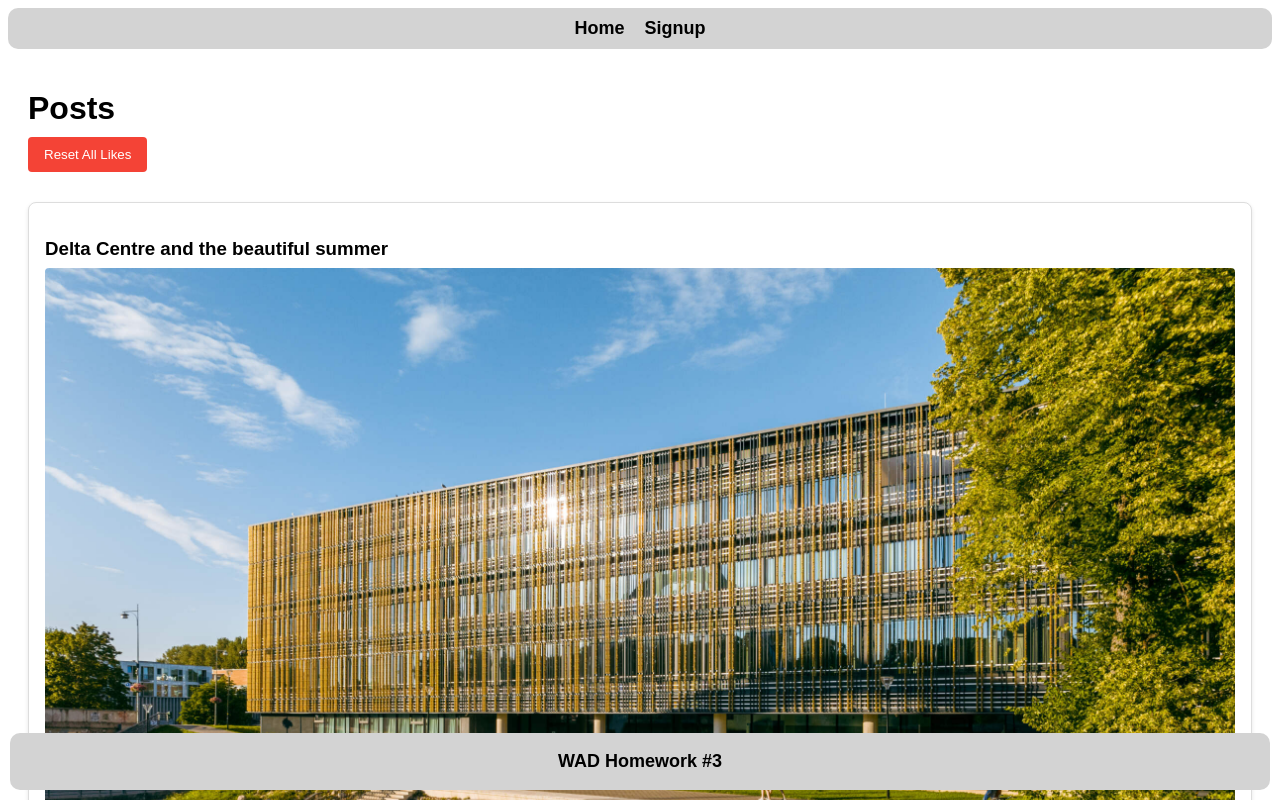
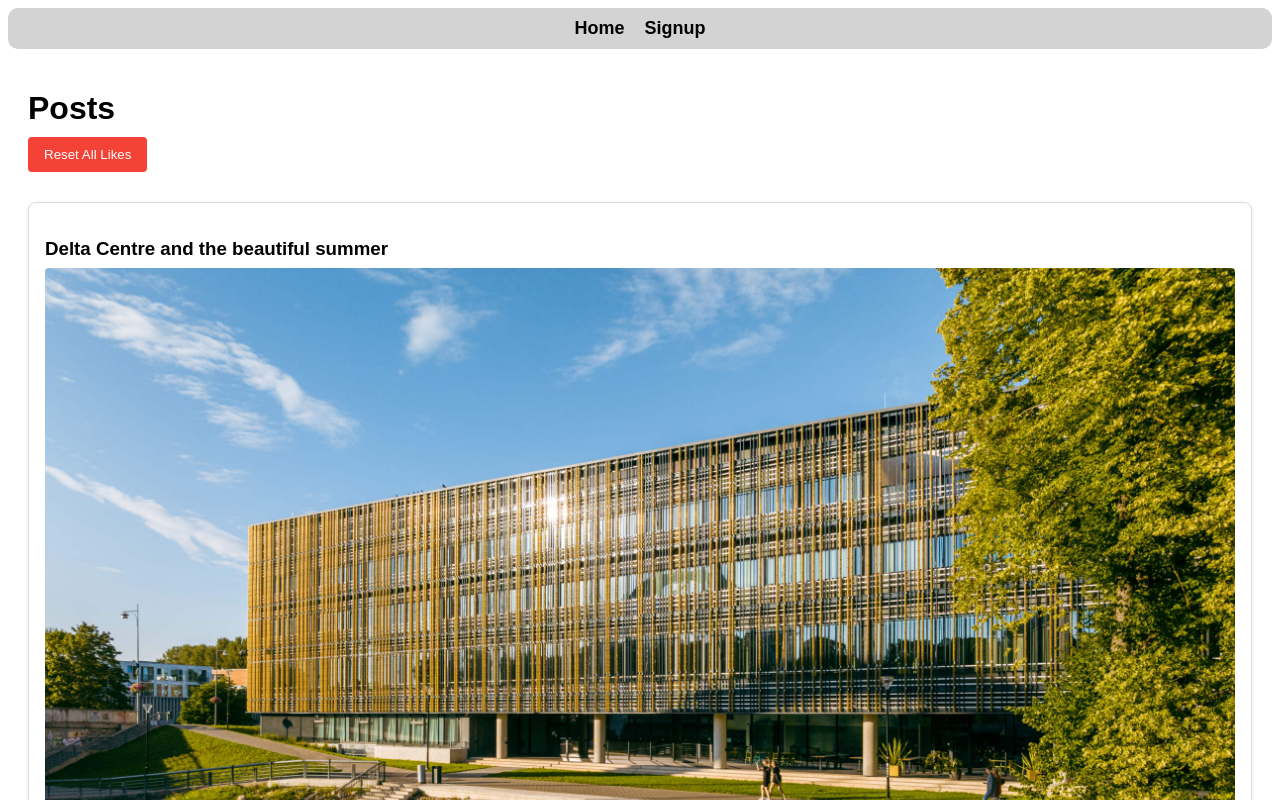
Before and after one commit to RichardR5/wad_homework3, a Vue app: page / in a window 1280 px wide. Shown: the top 800 px of the page. Built offline with nearby package versions, Linux system fonts and the light colour scheme.

Commit message:
improved footer

```diff
--- a/src/components/FooterComponent.vue
+++ b/src/components/FooterComponent.vue
@@ -1,6 +1,9 @@
 <template>
     <footer>
-      <p>WAD Homework #3</p>
+      <p>This page was made by group E</p>
+      <p>Content on this site is licensed under absolutely nothing</p>
+      <p>You will not get any contact info</p>
+      <p>There are no terms of use, go wild</p>
     </footer>
   </template>
 
@@ -14,15 +17,14 @@
 footer {
   background-color: lightgray;
   text-align: center;
-  padding: 0px;
-  position: fixed;
+  padding: 10px;
   left: 0;
   bottom: 10px;
   width: calc(100% - 20px);
   margin: 0 10px;
   box-sizing: border-box;
   border-radius: 10px;
-  font-size: 18px;
+  font-size: 14px;
   font-weight: bold;
 }
 
```
